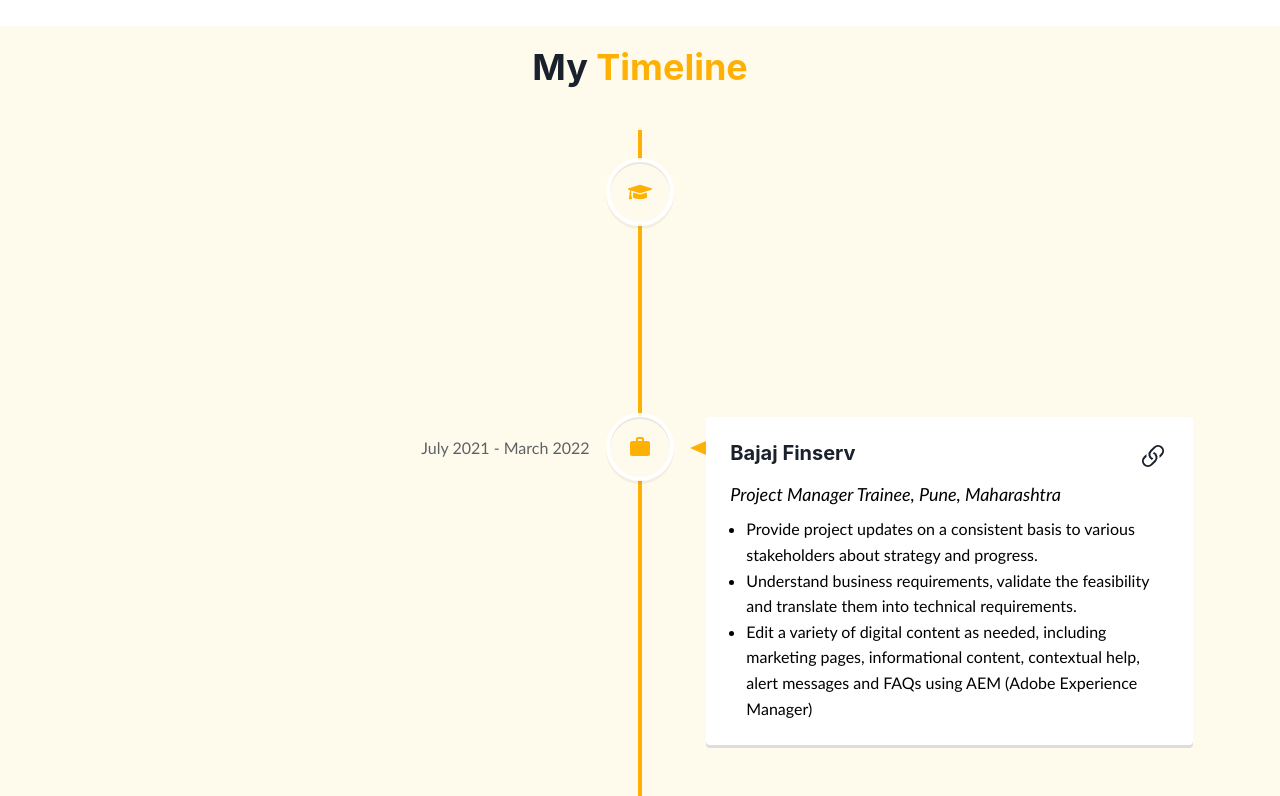
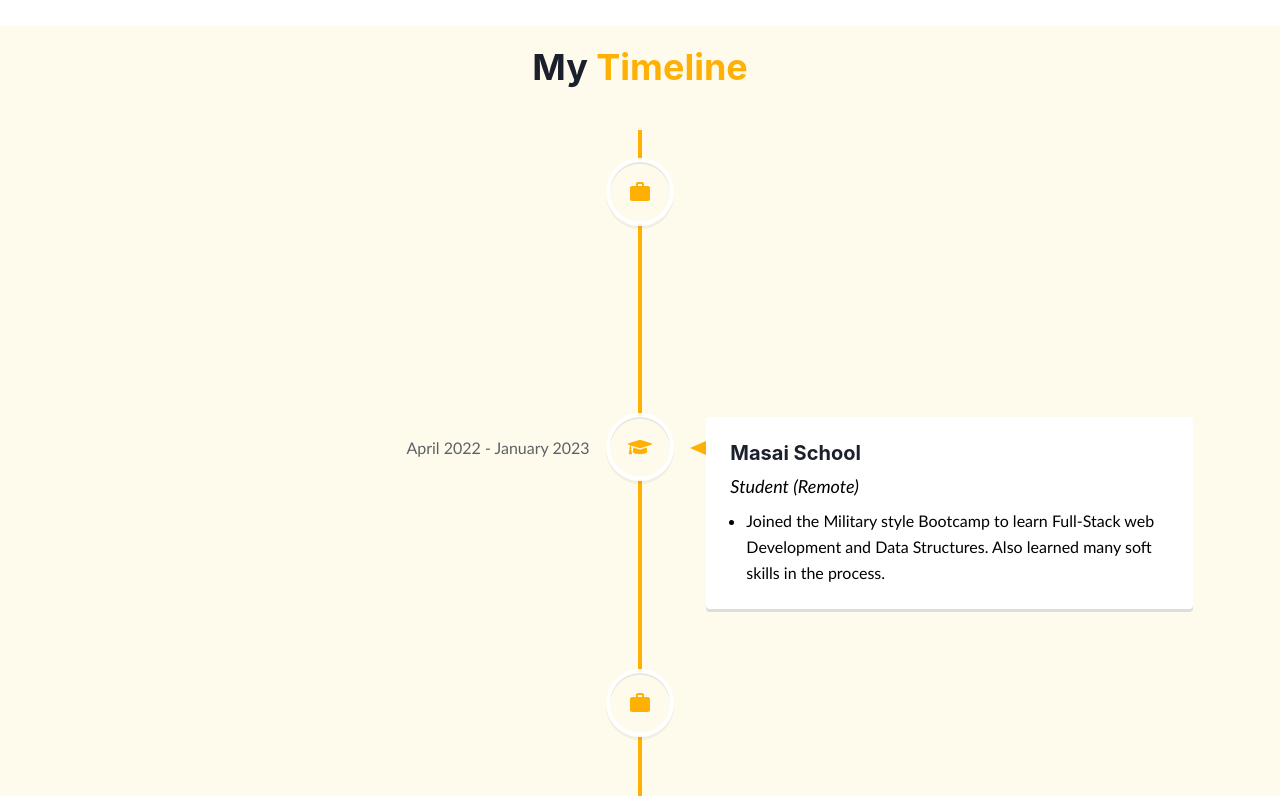
Before and after one commit to pratikderepatil/pratikderepatil.github.io, a React (Create React App) app: page / in a window 1280 px wide. Shown: the part 1784-2580 px from the top of the page. Built offline with nearby package versions, Linux system fonts and the light colour scheme.

Commit message:
Updating Experience

```diff
--- a/src/Data/experience.js
+++ b/src/Data/experience.js
@@ -1,4 +1,16 @@
 export const experience = [
+	{
+		title: "Travelopia",
+		date: "June 2023 - Present",
+		subtitle: "Product Engineer - Hybrid",
+		logo: true,
+		description: [
+			"Writing and maintaining code",
+			"Working on minor bug fixes",
+			"Monitoring the technical performance of internal systems",
+		],
+		link: "",
+	},
 	{
 		title: "Masai School",
 		date: "April 2022 - January 2023",
```
